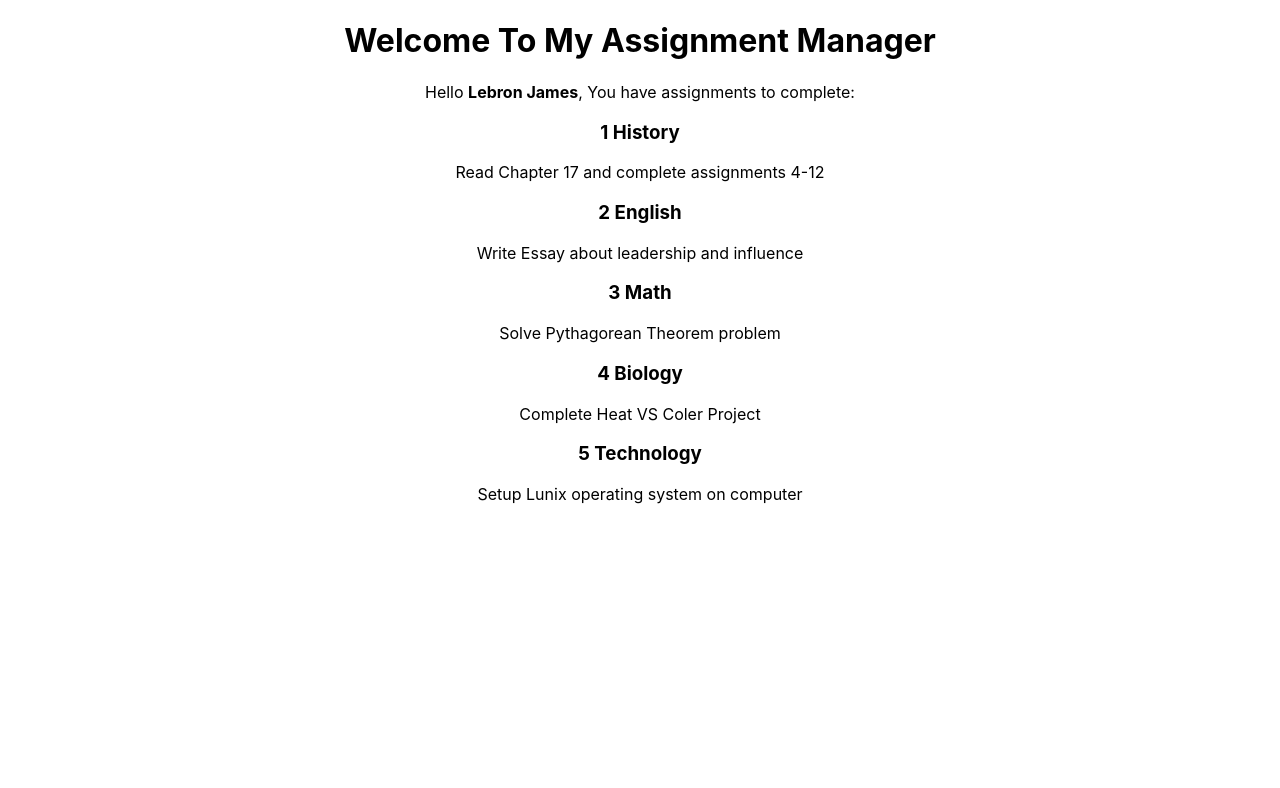
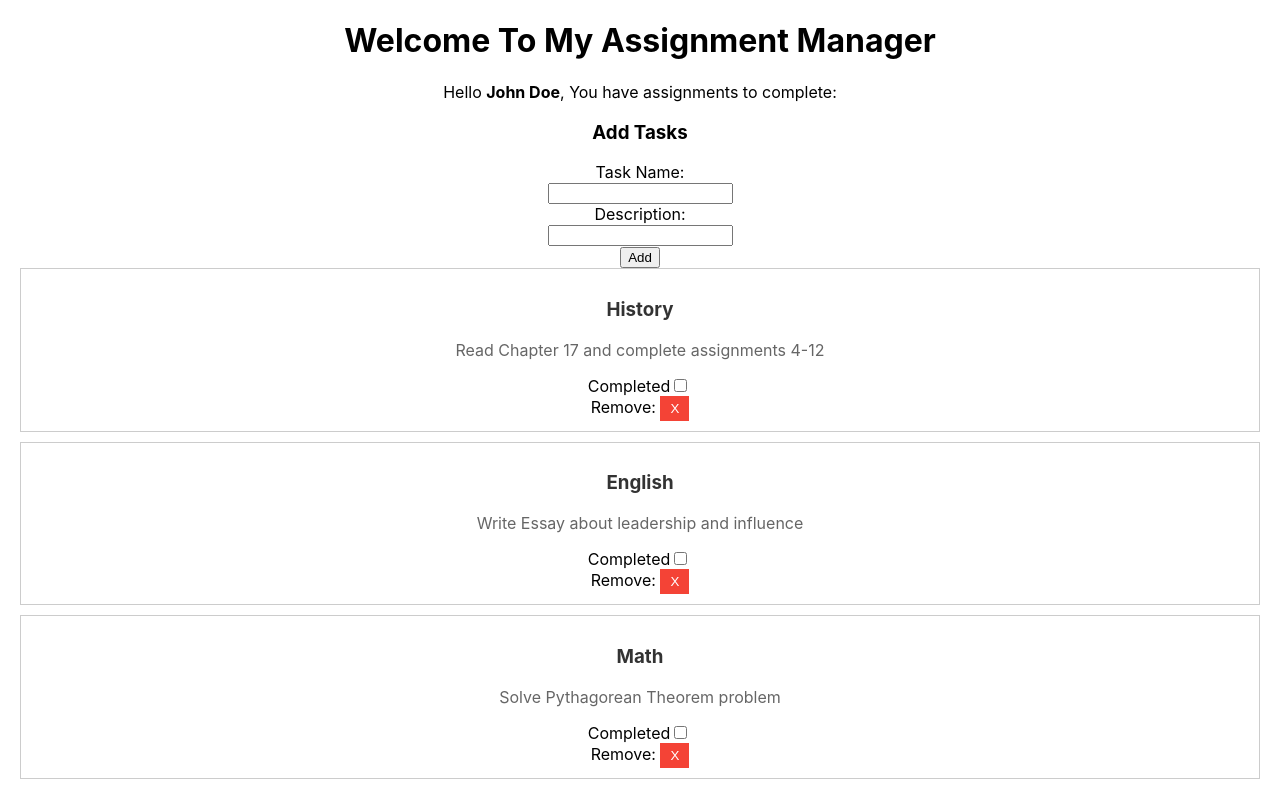
Before and after one commit to CAbdoulaye/INF635Final, a React (Create React App) app: page / in a window 1280 px wide. Shown: the top 788 px of the page. Built offline with nearby package versions, Linux system fonts and the light colour scheme.

Commit message:
added ustate and remove and completed options

```diff
--- a/src/components/Assignment.js
+++ b/src/components/Assignment.js
@@ -1,10 +1,24 @@
-import React from 'react'
+import { useState } from 'react'
+import './styles.css'; // Import your CSS file
 
-export default function Assignment({id, title, description}) {
-  return (
-    <div>
-      <h3>{id} {title}</h3>
-      <p>{description}</p>
-    </div>
-  )
+
+export default function Assignment({title, description, completionStatus}) {
+  const [removed, setRemoved] = useState("False");
+  if (removed !== "True"){
+    return (
+      <div className="assignment">
+        <h3>{title}</h3>
+        <p>{description}</p>
+        <label for="scales">Completed</label>
+        <input type="checkbox" id="scales" name="scales"/>
+        <br/>
+        <label for="scales">Remove: </label>
+        <input type="submit" value="X" onClick={() =>{setRemoved("True")}}/>
+      </div>
+    )
+  }
+  else{
+    return (<div></div>)
+  }
+
 }
--- a/src/components/Assignments.js
+++ b/src/components/Assignments.js
@@ -1,19 +1,47 @@
-import React from 'react';
+import React, { useState } from 'react'
 import AssignmentsData from './AssignmentsData';
 import Assignment from './Assignment';
+import './styles.css'; // Import your CSS file
 
 
 export default function Assignments() {
-  const name = "Lebron James";
+  const name = "John Doe";
+  const [changesMade, setChanges] = useState(0);
+  const AddElement = (event) => {
+    event.preventDefault(); // Prevent the default form submission
+
+    const elementId = AssignmentsData.length + 1;
+    const elementTitle = document.getElementById("taskName").value;
+    const elementDescription = document.getElementById("taskDescription").value;
+    const elementCompletionStatus = "False";
+
+    AssignmentsData.push({
+      id: elementId,
+      title: elementTitle,
+      description: elementDescription,
+      completionStatus: elementCompletionStatus
+    });
+    setChanges(changesMade + 1);
+  }
   return (
-    <div>
+    <div className="assignments-container">
       <span>Hello <b>{name}</b>, You have assignments to complete:</span>
+      <div>
+      <form>
+        <h3>Add Tasks</h3>
+        <label htmlFor="taskName">Task Name:</label><br/>
+        <input type="text" id="taskName" name="taskName"/><br/>
+        <label htmlFor="taskDescription">Description:</label><br/>
+        <input type="text" id="taskDescription" name="taskDescription"/><br/>
+        <input type="submit" value="Add" onClick={AddElement}></input>
+      </form>
+      </div>
       {AssignmentsData.map((assignment => (
         <Assignment
           key = {assignment.id}
-          id = {assignment.id}
           title = {assignment.title}
           description= {assignment.description}
+          completionStatus= {assignment.completionStatus}
         />
       )))}
     </div>
--- a/src/components/AssignmentsData.js
+++ b/src/components/AssignmentsData.js
@@ -2,27 +2,32 @@
   {
     id: 1,
     title: "History",
-    description: "Read Chapter 17 and complete assignments 4-12"
+    description: "Read Chapter 17 and complete assignments 4-12",
+    completionStatus: "True"
   },
   {
     id: 2,
     title: "English",
-    description: "Write Essay about leadership and influence"
+    description: "Write Essay about leadership and influence",
+    completionStatus: "True"
   },
   {
     id: 3,
     title: "Math",
-    description: "Solve Pythagorean Theorem problem"
+    description: "Solve Pythagorean Theorem problem",
+    completionStatus: "False"
   },
   {
     id: 4,
     title: "Biology",
-    description: "Complete Heat VS Coler Project"
+    description: "Complete Heat VS Coler Project",
+    completionStatus: "True"
   },
   {
     id: 5,
     title: "Technology",
-    description: "Setup Lunix operating system on computer"
+    description: "Setup Lunix operating system on computer",
+    completionStatus: "False"
   }
 ];
 
--- /dev/null
+++ b/src/components/styles.css
@@ -0,0 +1,33 @@
+/* styles.css */
+
+.assignments-container {
+  margin: 20px;
+}
+
+.assignment {
+  border: 1px solid #ccc;
+  padding: 10px;
+  margin-bottom: 10px;
+}
+
+.assignment h3 {
+  color: #333;
+}
+
+.assignment p {
+  color: #666;
+}
+
+.assignment input[type="checkbox"] {
+  margin-right: 5px;
+}
+
+.assignment input[type="submit"] {
+  background-color: #f44336;
+  color: white;
+  border: none;
+  padding: 5px 10px;
+  cursor: pointer;
+}
+
+/* Add more styles as needed */
--- a/src/index.js
+++ b/src/index.js
@@ -1,6 +1,7 @@
 import React from 'react';
 import ReactDOM from 'react-dom/client';
 import './index.css';
+
 import App from './App';
 
 const root = ReactDOM.createRoot(document.getElementById('root'));
@@ -9,7 +10,3 @@
     <App />
   </React.StrictMode>
 );
-
-// If you want to start measuring performance in your app, pass a function
-// to log results (for example: reportWebVitals(console.log))
-// or send to an analytics endpoint. Learn more: https://bit.ly/CRA-vitals
```
Also changed, not shown: src/App.css (line endings or trailing spaces), src/index.css (line endings or trailing spaces).
